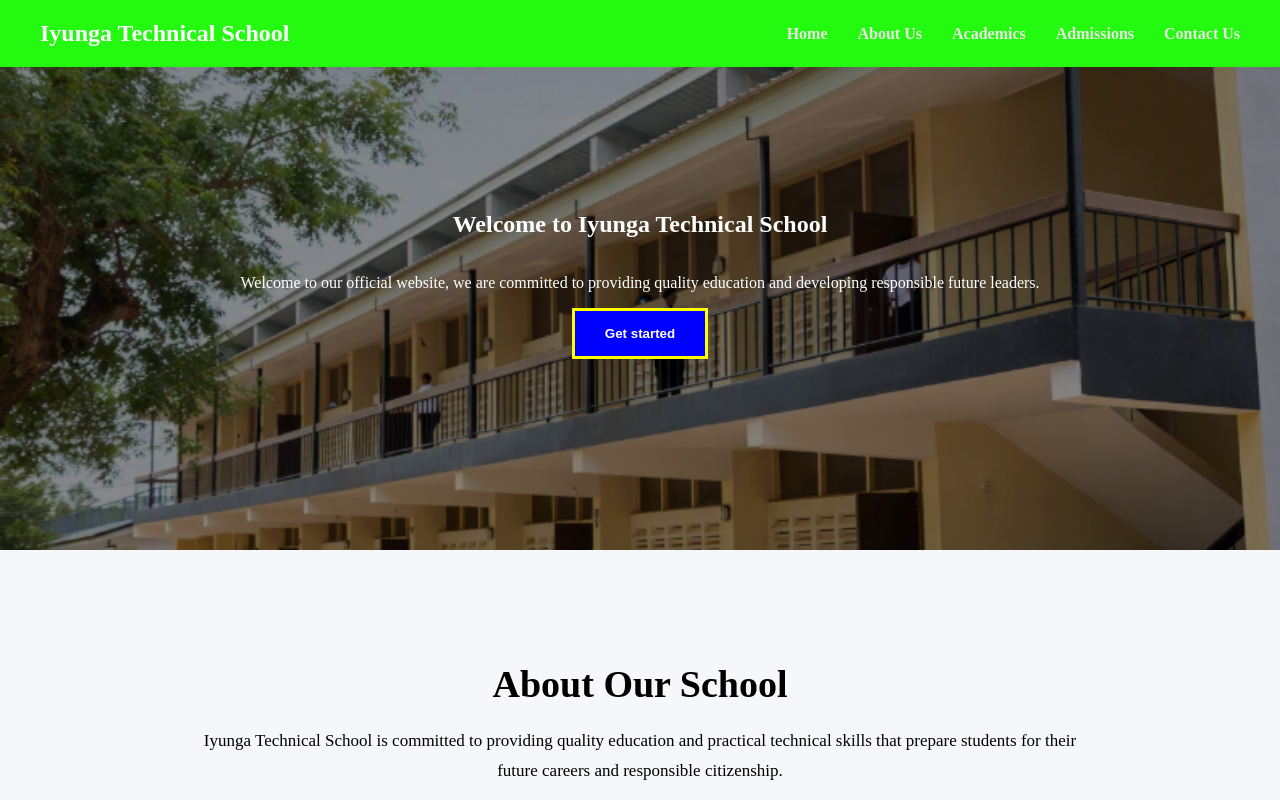
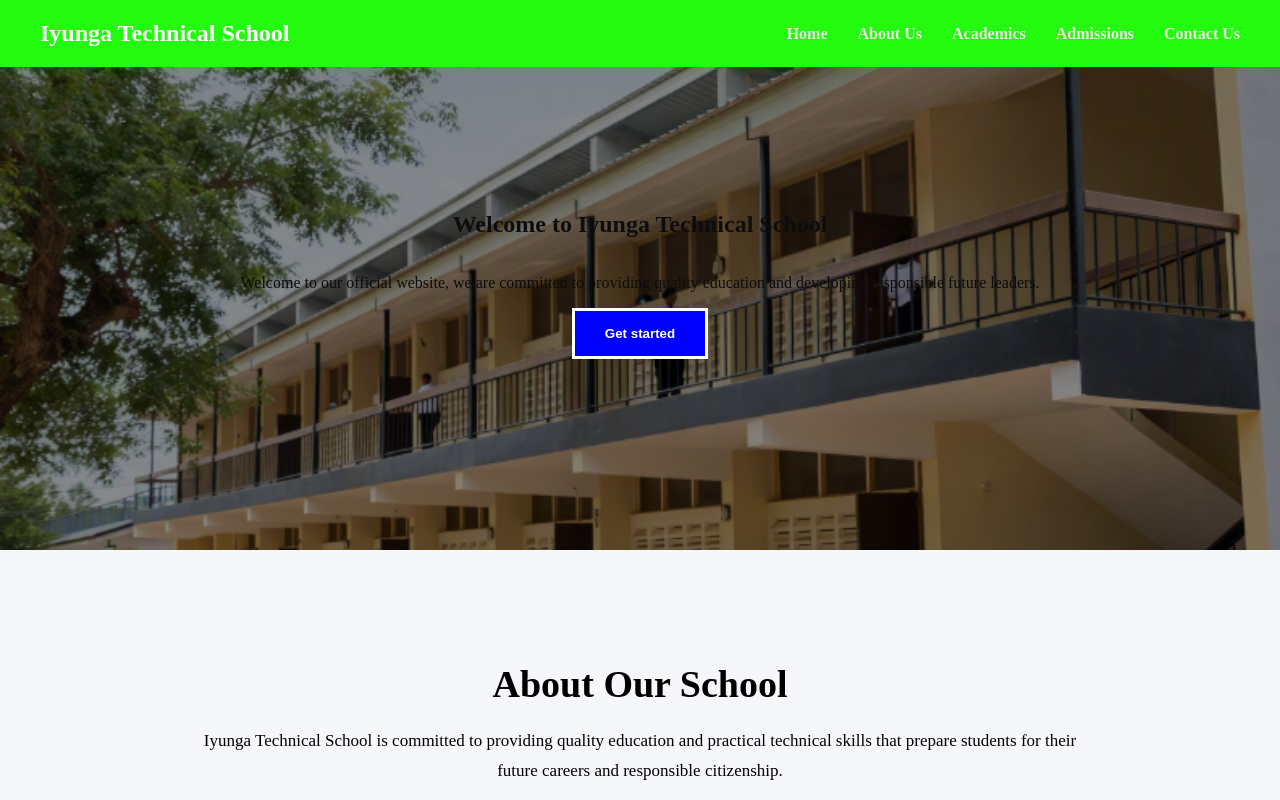
Before and after one commit to kelvinowenya2903-glitch/iyunga-technical-school, a React (Vite) app: page / in a window 1280 px wide. Shown: the top 800 px of the page. Built offline with nearby package versions, Linux system fonts and the light colour scheme.

Commit message:
Update homepage

```diff
--- a/src/App.css
+++ b/src/App.css
@@ -30,7 +30,7 @@
   align-items: center;
   text-align: center;
   position: relative;
-  color: white;
+  color: rgb(14, 13, 13);
 }
 .hero::before {
   content: "";
@@ -48,7 +48,7 @@
   background-color: blue !important;
   color: white !important;
   padding: 15px 30px !important;
-  border: 3px solid yellow !important;
+  border: 3px solid rgb(255, 255, 246) !important;
   cursor: pointer;
 }
 
@@ -1545,5 +1545,4 @@
   .career-list {
     grid-template-columns: 1fr;
   }
-
-}
+}
```
